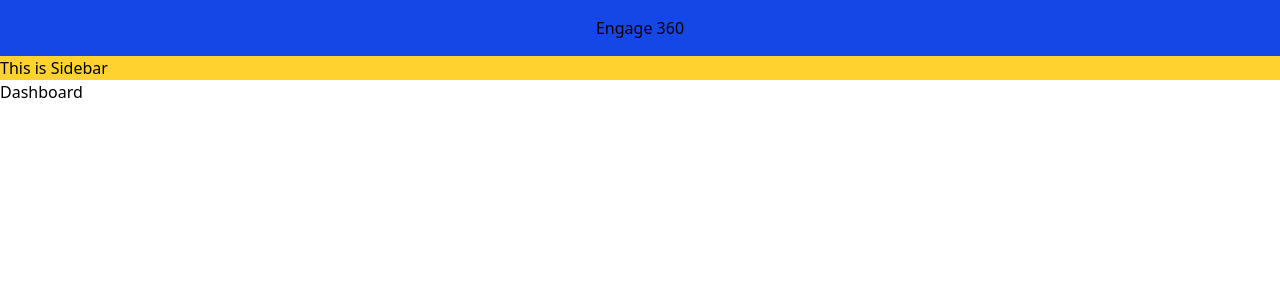
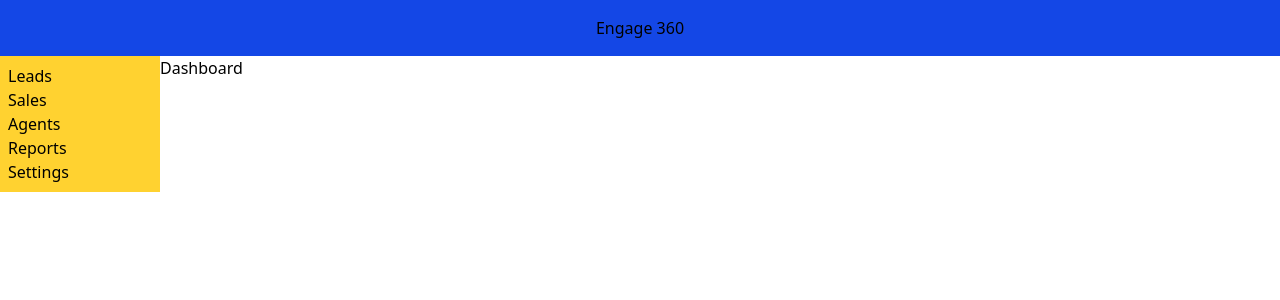
Before and after one commit to ashiyaman/Projects, a React (Vite) app in the folder Engage360-Web/: page / in a window 1280 px wide. Shown: the top 300 px of the page. Built offline with nearby package versions, Linux system fonts and the light colour scheme.

Commit message:
feat: Set up routing

```diff
--- a/Engage360-Web/src/App.jsx
+++ b/Engage360-Web/src/App.jsx
@@ -3,7 +3,10 @@ import { BrowserRouter, Routes, Route } from "react-router-dom"
 import Body from "./pages/Body"
 //import Leads from "./components/Leads"
 import Dashboard from "./pages/Dashboard"
+import Sales from "./pages/Sales"
+import Agents from "./pages/Agents"
 import Reports from "./pages/Reports"
+import Settings from "./pages/Settings"
 
 function App() {
 
@@ -12,7 +15,10 @@ function App() {
       <Routes>
         <Route path="/" element={<Body />}>
           <Route path="/" element={<Dashboard />}></Route>
+          <Route path="/sales" element={<Sales />}></Route>
+          <Route path="/agents" element={<Agents />}></Route>
           <Route path="/reports" element={<Reports />}></Route>
+          <Route path="/settings" element={<Settings />}></Route>
         </Route>
       </Routes>
     </BrowserRouter>
--- a/Engage360-Web/src/components/Sidebar.jsx
+++ b/Engage360-Web/src/components/Sidebar.jsx
@@ -1,7 +1,15 @@
+import { Link } from "react-router-dom";
+
 const Sidebar = () => {
-    return (
-        <div className="bg-amber-300">This is Sidebar</div>
-    )
-}
+  return (
+    <div className="bg-amber-300 flex flex-col p-2 md:w-1/8 md:min-h-auto">
+      <Link to="/">Leads</Link>
+      <Link to="/sales">Sales</Link>
+      <Link to="/agents">Agents</Link>
+      <Link to="/reports">Reports</Link>
+      <Link to="/settings">Settings</Link>
+    </div>
+  );
+};
 
-export default Sidebar
+export default Sidebar;
--- /dev/null
+++ b/Engage360-Web/src/pages/Agents.jsx
@@ -0,0 +1,9 @@
+const Agents = () => {
+    return (
+        <>
+            <h1>Agents</h1>
+        </>
+    )
+}
+
+export default Agents
--- a/Engage360-Web/src/pages/Body.jsx
+++ b/Engage360-Web/src/pages/Body.jsx
@@ -7,8 +7,11 @@ const Body = () => {
     return (
         <div className="flex flex-col">
             <Navbar />
-            <Sidebar />
-            <Outlet />
+            <div className="flex flex-col md:flex-row">
+                <Sidebar />
+                <Outlet />
+            </div>
+
         </div>
     )
 }
--- /dev/null
+++ b/Engage360-Web/src/pages/Sales.jsx
@@ -0,0 +1,9 @@
+const Sales = () => {
+    return (
+        <>
+            <h1>Sales</h1>
+        </>
+    )
+}
+
+export default Sales
--- /dev/null
+++ b/Engage360-Web/src/pages/Settings.jsx
@@ -0,0 +1,9 @@
+const Settings = () => {
+    return (
+        <>
+            <h1>Settings</h1>
+        </>
+    )
+}
+
+export default Settings
```
